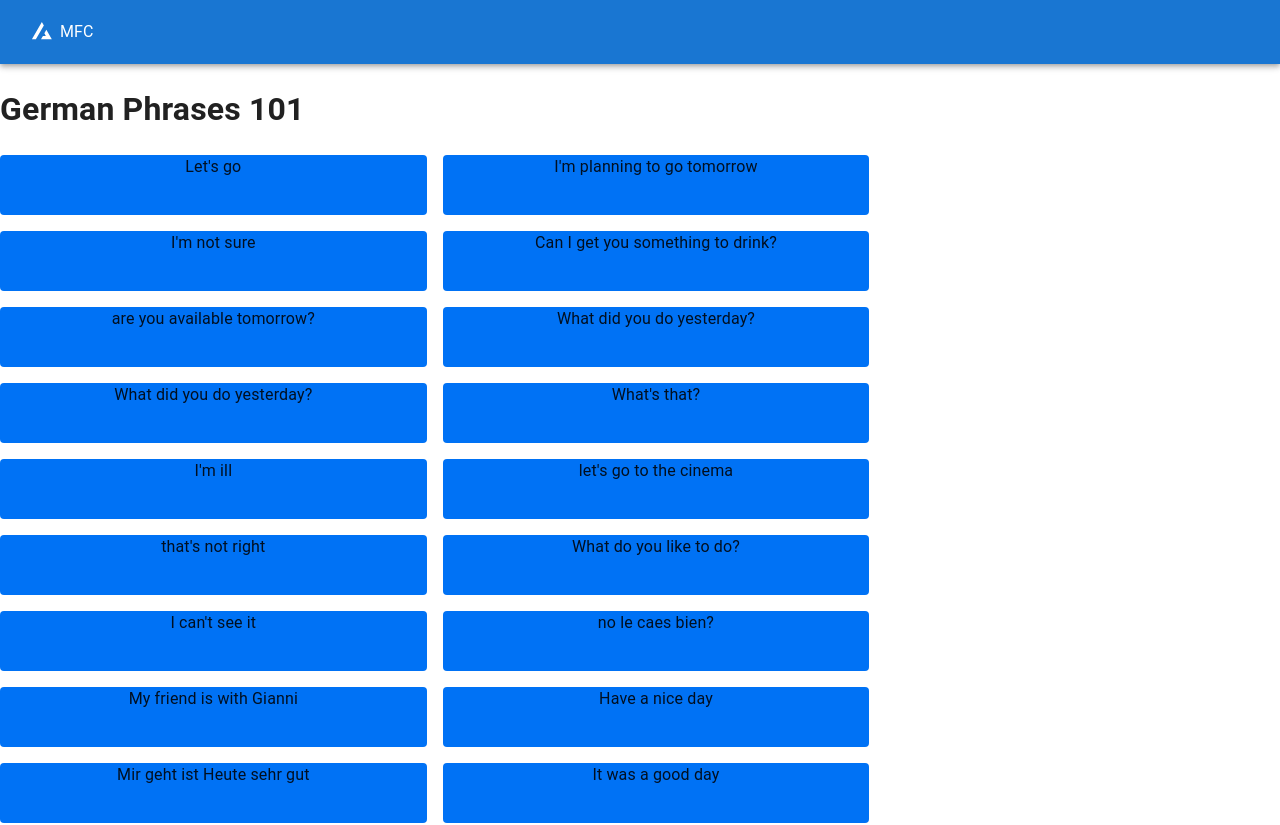
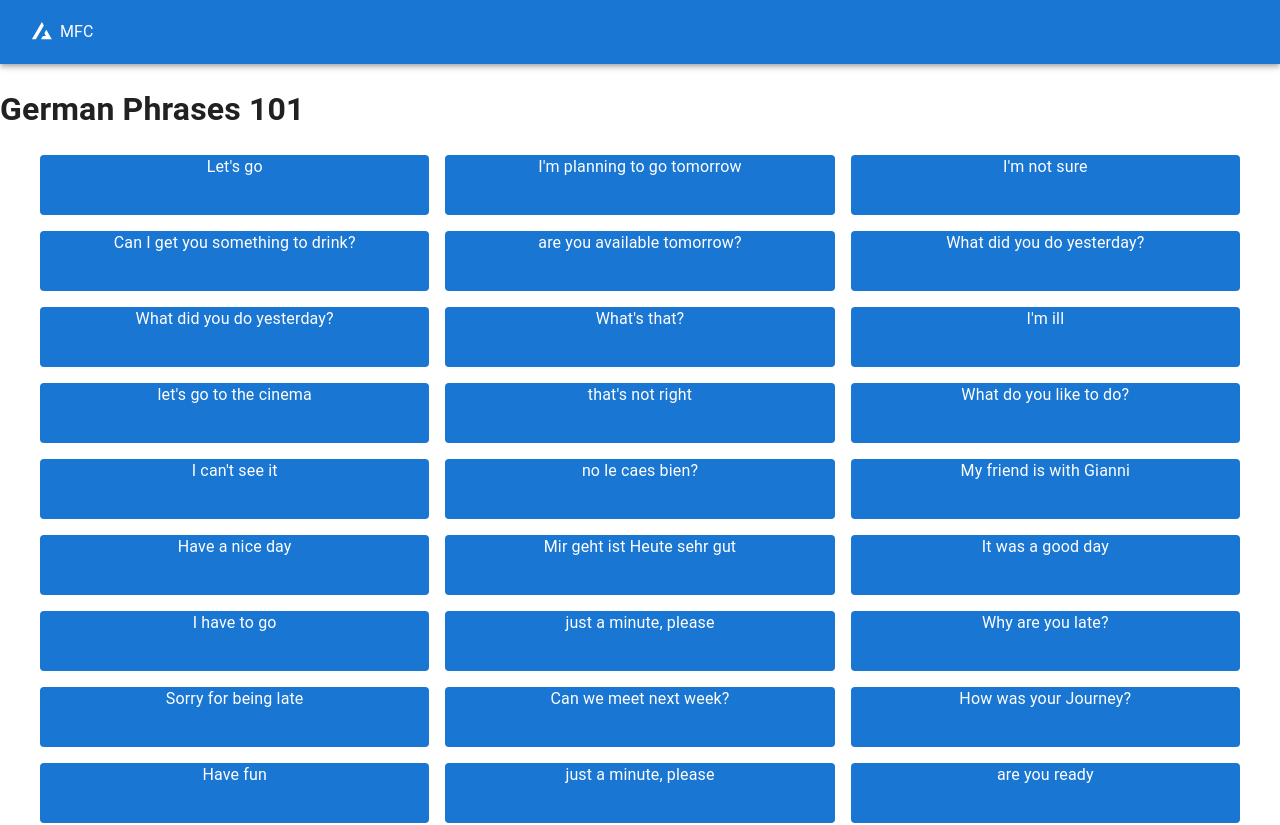
Before and after one commit to serdeliverance/turro-lingo-api, a Next.js app: page / in a window 1280 px wide. Shown: the top 825 px of the page. Built offline with nearby package versions, Linux system fonts and the light colour scheme.

Commit message:
mui migration and flashcard set grid fix
Signed-off-by: Sergio Cano <canosergio90@gmail.com>

```diff
--- a/components/flashcard/FlashCardList.tsx
+++ /dev/null
@@ -1,18 +0,0 @@
-import { Grid } from '@mui/material'
-import { FC } from 'react'
-import { Flashcard } from '.'
-import { IFlashCard } from '../../interfaces'
-
-interface Props {
-  flashcards: IFlashCard[]
-}
-
-export const FlashcardList: FC<Props> = ({ flashcards }) => {
-  return (
-    <Grid container gap={2}>
-      {flashcards.map((fc) => (
-        <Flashcard key={fc.id} flashCard={fc} />
-      ))}
-    </Grid>
-  )
-}
--- a/components/flashcard/FlashCard.tsx
+++ b/components/flashcard/Flashcard.tsx
@@ -1,4 +1,4 @@
-import { Grid, Paper } from '@mui/material'
+import { Grid, Paper, Typography, useTheme } from '@mui/material'
 import React, { FC, useState } from 'react'
 import { IFlashCard } from '../../interfaces'
 
@@ -7,6 +7,7 @@ interface Props {
 }
 
 export const Flashcard: FC<Props> = ({ flashCard }) => {
+  const theme = useTheme()
   const [isFlipped, setIsFlipped] = useState(false)
 
   const handleClick = () => {
@@ -21,12 +22,18 @@ export const Flashcard: FC<Props> = ({ flashCard }) => {
         onClick={handleClick}
         elevation={0}
         sx={{
-          bgcolor: !isFlipped ? '#0072F5' : '#17C964',
+          bgcolor: !isFlipped
+            ? theme.palette.primary.main
+            : theme.palette.success.main,
           height: 60,
+          borderRadius: '4px',
+          color: theme.palette.primary.contrastText,
           textAlign: 'center',
         }}
       >
-        {!isFlipped ? flashCard.front : flashCard.back}
+        <Typography variant="body1">
+          {!isFlipped ? flashCard.front : flashCard.back}
+        </Typography>
       </Paper>
     </Grid>
   )
--- /dev/null
+++ b/components/flashcard/FlashcardList.tsx
@@ -0,0 +1,20 @@
+import { Box, Grid } from '@mui/material'
+import { FC } from 'react'
+import { Flashcard } from './Flashcard'
+import { IFlashCard } from '../../interfaces'
+
+interface Props {
+  flashcards: IFlashCard[]
+}
+
+export const FlashcardList: FC<Props> = ({ flashcards }) => {
+  return (
+    <Box flexGrow={1} marginLeft={5} marginRight={5}>
+      <Grid container spacing={2}>
+        {flashcards.map((fc) => (
+          <Flashcard key={fc.id} flashCard={fc} />
+        ))}
+      </Grid>
+    </Box>
+  )
+}
--- a/components/flashcard/index.ts
+++ b/components/flashcard/index.ts
@@ -1,2 +1 @@
-export * from './FlashcardList'
-export * from './Flashcard'
+export * from './FlashcardSet'
--- a/pages/index.tsx
+++ b/pages/index.tsx
@@ -1,23 +1,18 @@
 import { Box, Grid } from '@mui/material'
 import type { NextPage } from 'next'
-import { FlashcardList } from '../components/flashcard'
-import { Layout, Navbar } from '../components/ui'
+import { Layout } from '../components/ui'
 import { useFlashcardSet } from '../hooks'
+import { FlashcardSet } from '../components/flashcard'
 
 const HomePage: NextPage = () => {
   const { flashcardSet, loading } = useFlashcardSet()
-
-  // TODO fix this nullable values handling (should not be optional)
-  const flashcards = flashcardSet?.flashcards || []
-  const subject = flashcardSet?.subject
 
   return (
     <>
       <Layout title={'m-flashcards'}>
         <Grid container>
-          {subject && <h1>{subject}</h1>}
           {loading && <div>loading...</div>}
-          <FlashcardList flashcards={flashcards} />
+          {flashcardSet && <FlashcardSet flashcardSet={flashcardSet} />}
         </Grid>
       </Layout>
     </>
```
Also changed, not shown: 1 other file (tests, documents, lock files or other folders).
